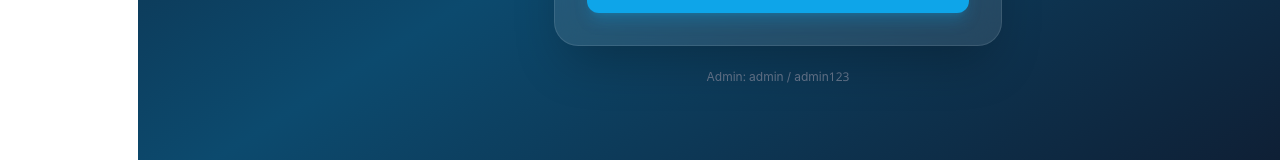
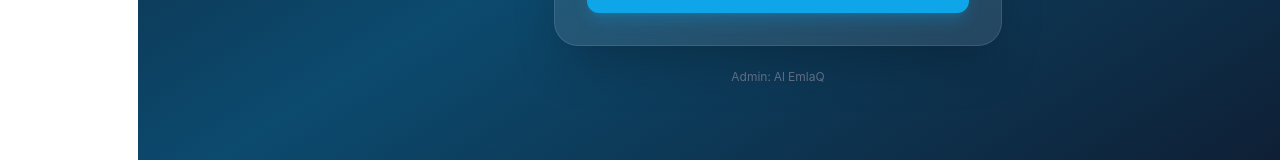
Before and after one commit to AliMohamed1510/al-emlaq-travel2, a Next.js app: page /login in a window 1280 px wide. Shown: the part 593-753 px from the top of the page. Built offline with nearby package versions, Linux system fonts and the light colour scheme.

Commit message:
Update page.tsx

```diff
--- a/app/login/page.tsx
+++ b/app/login/page.tsx
@@ -99,7 +99,7 @@ export default function LoginPage() {
         </div>
 
         <p className="text-center text-slate-500 text-xs mt-6">
-          Admin: admin / admin123
+          Admin: Al EmlaQ
         </p>
       </div>
     </div>
```
